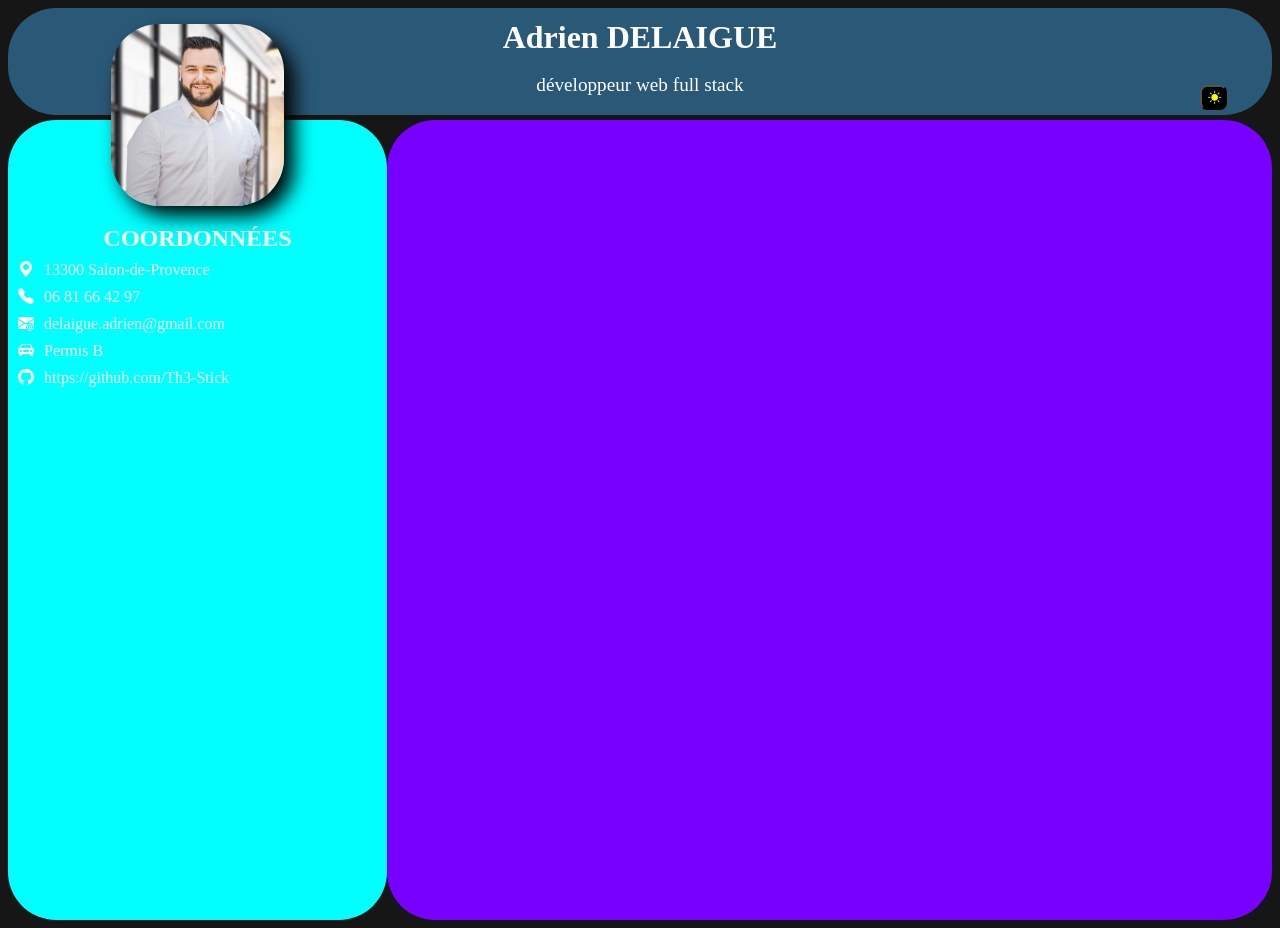
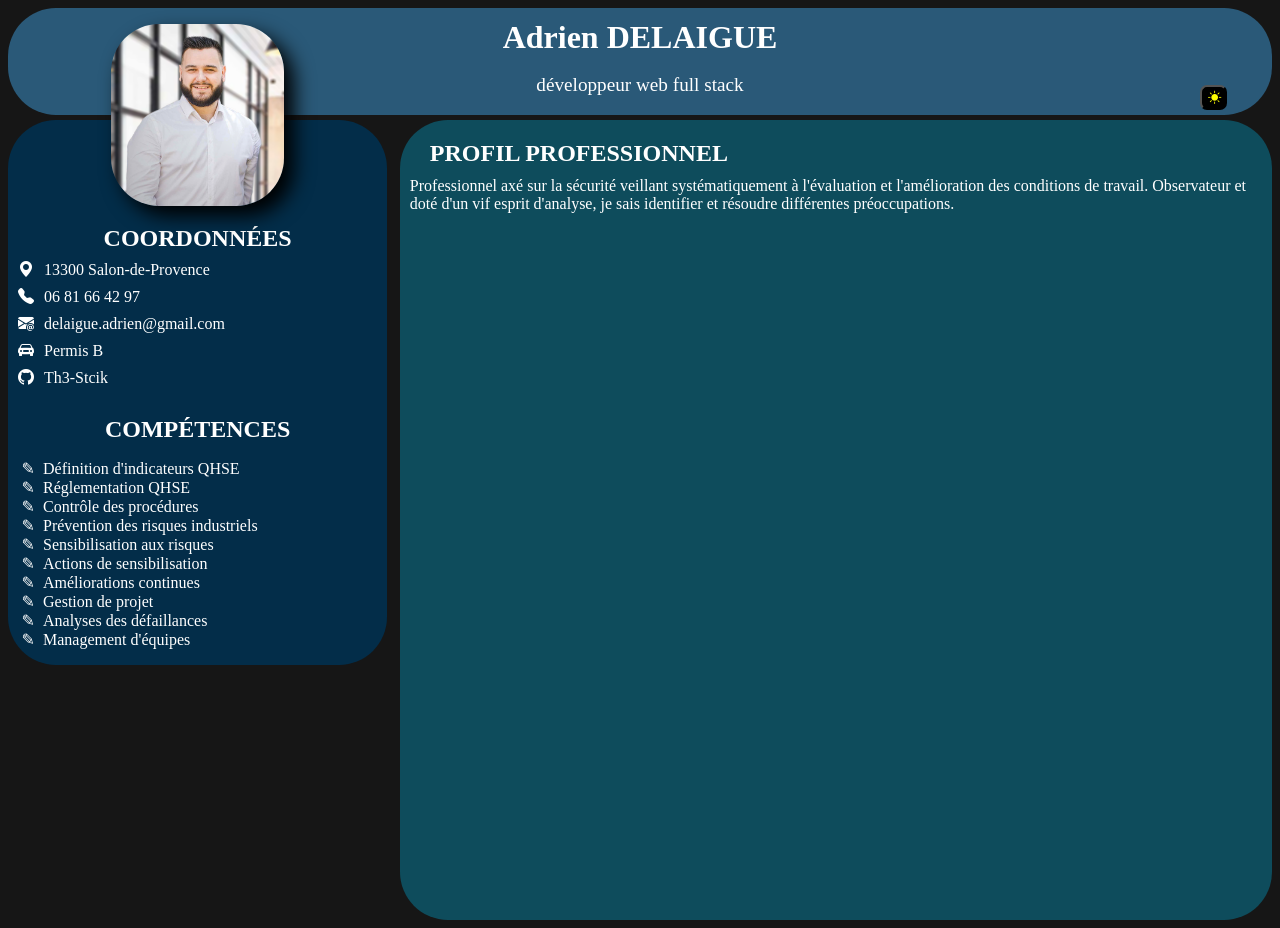
Before and after one commit to Th3-Stick/Th3-Stick.github.io, a plain HTML site: page index.html in a window 1280 px wide. Both pictures are taken after a click on the button "Changer le thème". Drawn offline with nearby package versions, Linux system fonts and the light colour scheme.

Commit message:
ajouts compétences + Couleurs + profil pro

```diff
--- a/css/style.css
+++ b/css/style.css
@@ -1,15 +1,34 @@
 /* Dark mode */
 .theme-dark {
     background-color: rgb(22, 22, 22);
-}
-
-.dark-font{
     color: white;
 }
 
+.leftContainer.dark-bloc{
+    background-color: rgb(3, 45, 73);
+}
+
+.rightContainer.dark-bloc{
+    background-color: rgb(14, 76, 92);
+}
+
+/* Liens */
+a {
+    text-decoration: none;
+    color: inherit;
+}
+
+a:hover {
+    text-decoration: underline;
+}
 
 
+/* body */
+body{
+    color: black;
+}
 
+/* Header */
 header{
     position: relative;
     background-color: rgb(42, 89, 120);
@@ -19,7 +38,6 @@ header{
     text-align: center;
     padding-top: 11px;
     margin-bottom: 5px;
-    color: rgb(0, 0, 0);
 }
 
 h1{
@@ -41,12 +59,6 @@ h1{
     color: yellow;
 }
 
-.adresse, .phone, .mail, .permis, .github, .badge-base{
-    display: flex;
-    align-items: center;
-    margin : 9px 6px 0px 10px;
-}
-
 #photo{
     max-width: 20%;
     border-radius: 3rem;
@@ -57,33 +69,58 @@ h1{
     max-height: 190%;
 }
 
+/* Main */
 main{
     display: flex;
-    color:black ;
+    justify-content: space-between;
+}
 
-}
-#leftContainer{
-    height: 800px;
+
+/* Left bloc */
+.leftContainer{
+    height: fit-content;
     width: 30%;
     border-radius: 3rem;
-    background-color: aqua;
+    background-color: gray;
 }
+
 .coordonnes{
     padding-top: 85px;
+}
+
+.leftContainer p{
+    margin : 0px 0px 0px 10px;
 }
 
 h2{
     margin-bottom: 0px;
     text-align: center;
 }
-
-#rightContainer{
-    height: 800px;
-    width: 70%;
-    border-radius: 3rem;
-    background-color: rgb(119, 0, 255);
+.adresse, .phone, .mail, .permis, .github, .badge-base{
+    display: flex;
+    align-items: center;
+    margin : 9px 6px 0px 10px;
 }
 
-.coordonnes p{
-    margin : 0px 0px 0px 10px;
+ul{
+    list-style-type: "✎  ";
+    padding-left: 35px;
 }
+
+
+/* Right bloc */
+.rightContainer{
+    height: 800px;
+    width: 69%;
+    border-radius: 3rem;
+    background-color: rgba(94, 43, 27, 0.753);
+}
+
+.rightContainer h2{
+    margin-left: 30px;
+    text-align: left;
+}
+
+.rightContainer p{
+    margin: 10px 0px 0px 10px;
+}
--- a/index.html
+++ b/index.html
@@ -23,7 +23,7 @@
     </header>
 
     <main>
-        <div id="leftContainer">
+        <div class="leftContainer">
             <div class="coordonnes">
                 <h2>COORDONNÉES</h2>
                     <div class="adresse">
@@ -44,16 +44,37 @@
                     </div>
                     <div class="github">
                         <i class="bi bi-github"></i>
-                        <p>https://github.com/Th3-Stick</p>
+                        <a href="https://github.com/Th3-Stick"  target="_blank"><p>Th3-Stcik</p></a>
                     </div>
                     <div class="linkedin">
                         <div class="badge-base LI-profile-badge" data-locale="fr_FR" data-size="medium" data-theme="dark" data-type="VERTICAL" data-vanity="adrien-delaigue" data-version="v1"></div>
                     </div>
 
             </div>
+            <div class="competences">
+                <h2>COMPÉTENCES</h2>
+                <ul>
+                    <li>Définition d'indicateurs QHSE</li>
+                    <li>Réglementation QHSE</li>
+                    <li>Contrôle des procédures</li>
+                    <li>Prévention des risques industriels</li>
+                    <li>Sensibilisation aux risques</li>
+                    <li>Actions de sensibilisation</li>
+                    <li>Améliorations continues</li>
+                    <li>Gestion de projet</li>
+                    <li>Analyses des défaillances</li>
+                    <li>Management d'équipes</li>
+                </ul>
+
+            </div>
         </div>
 
-        <div id="rightContainer">
+        <div class="rightContainer">
+            <h2>PROFIL PROFESSIONNEL</h2>
+                <div class="profil">
+                    <p>Professionnel axé sur la sécurité veillant systématiquement à l'évaluation et l'amélioration des conditions de travail. Observateur et doté d'un vif esprit d'analyse, je sais identifier et résoudre différentes préoccupations.</p>
+                    </div>
+            </div>
 
         </div>
     </main>
--- a/js/dark.js
+++ b/js/dark.js
@@ -4,17 +4,15 @@ const theme = {
 
         theme.switchButton = document.querySelector("#theme-switch");
         theme.body = document.querySelector("body");
-        theme.header = document.querySelector("header");
         theme.btn = document.querySelector(".bi");
-        theme.main = document.querySelector("main");
+        theme.left = document.querySelector(".leftContainer");
+        theme.right = document.querySelector(".rightContainer");
 
         theme.switchButton.addEventListener("click", theme.handleClickDark);
     },
 
     handleClickDark: function () {
         theme.body.classList.toggle("theme-dark");
-        theme.header.classList.toggle("dark-font");
-        theme.main.classList.toggle("dark-font");
 
         if (theme.btn.classList.contains("bi-moon-fill")) {
             theme.btn.classList.remove("bi-moon-fill");
@@ -23,6 +21,14 @@ const theme = {
             theme.btn.classList.remove("bi-sun-fill");
             theme.btn.classList.add("bi-moon-fill");
         }
+
+        if (theme.left.classList.contains("dark-bloc")) {
+            theme.left.classList.remove("dark-bloc");
+            theme.right.classList.remove("dark-bloc");
+        } else {
+            theme.left.classList.add("dark-bloc");
+            theme.right.classList.add("dark-bloc");
+        }
     },
 }
 
```
